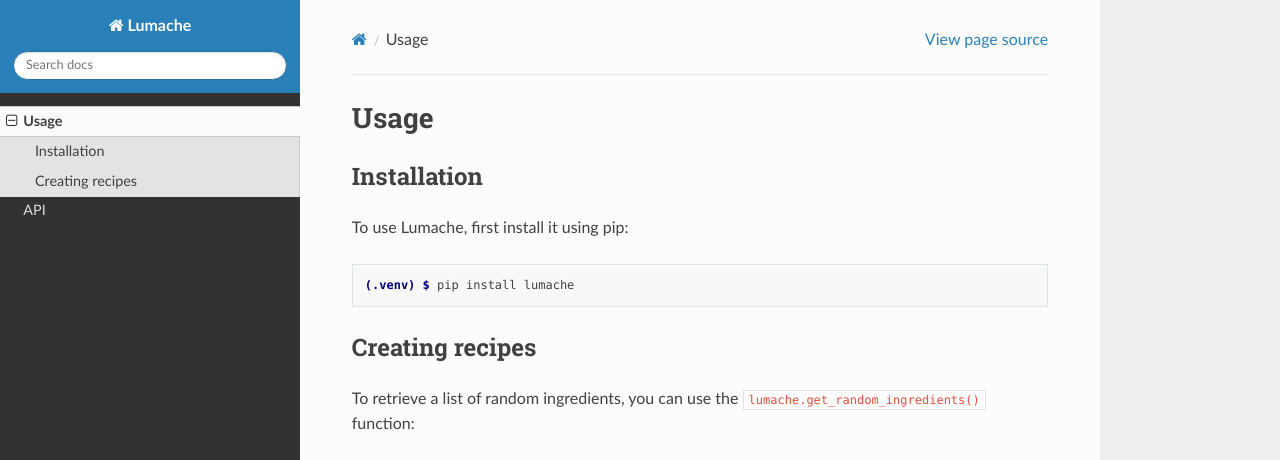
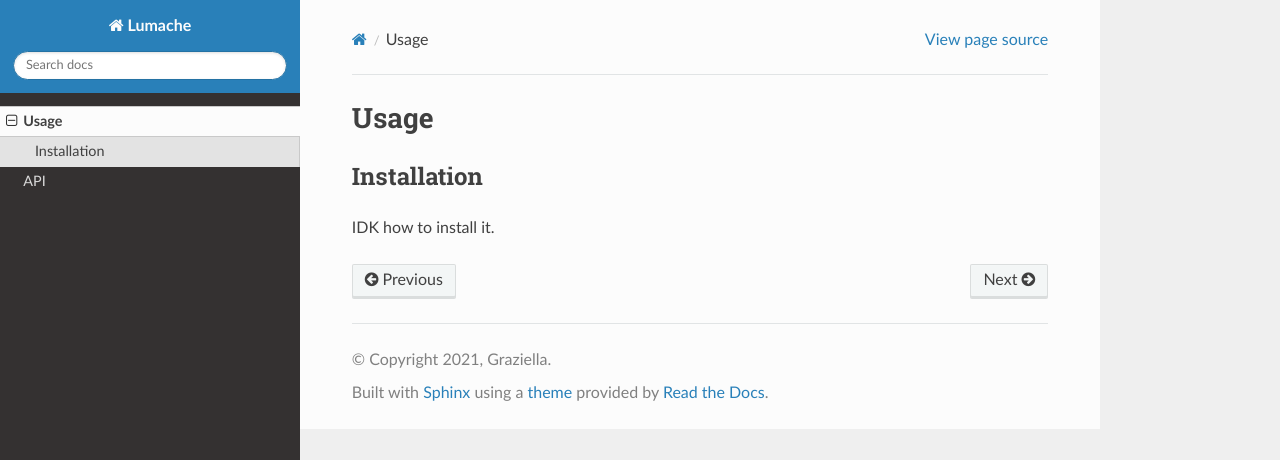
Before and after one commit to SETaP-2025-2026-Team-2a/documentation, a Sphinx documentation site: the page built from docs/source/usage.rst, in a window 1280 px wide and 1095 px high. Shown: the top 460 px of the window. Built offline with Sphinx 7.4.7 and the Read the Docs theme 3.1.0, drawn with Linux system fonts in a browser that asks for light colours; some of the changed text lies outside the part shown; grey boxes are pictures that could not be loaded.

```diff
--- a/docs/source/api.rst
+++ b/docs/source/api.rst
@@ -4,4 +4,4 @@ API
 .. autosummary::
    :toctree: generated
 
-   lumache
+There's no API yet.
--- a/docs/source/usage.rst
+++ b/docs/source/usage.rst
@@ -6,28 +6,4 @@ Usage
 Installation
 ------------
 
-To use Lumache, first install it using pip:
-
-.. code-block:: console
-
-   (.venv) $ pip install lumache
-
-Creating recipes
-----------------
-
-To retrieve a list of random ingredients,
-you can use the ``lumache.get_random_ingredients()`` function:
-
-.. autofunction:: lumache.get_random_ingredients
-
-The ``kind`` parameter should be either ``"meat"``, ``"fish"``,
-or ``"veggies"``. Otherwise, :py:func:`lumache.get_random_ingredients`
-will raise an exception.
-
-.. autoexception:: lumache.InvalidKindError
-
-For example:
-
->>> import lumache
->>> lumache.get_random_ingredients()
-['shells', 'gorgonzola', 'parsley']
+IDK how to install it.
```
Also changed, not shown: README.rst (+2 -7 lines), docs/source/index.rst (+2 -5 lines).
